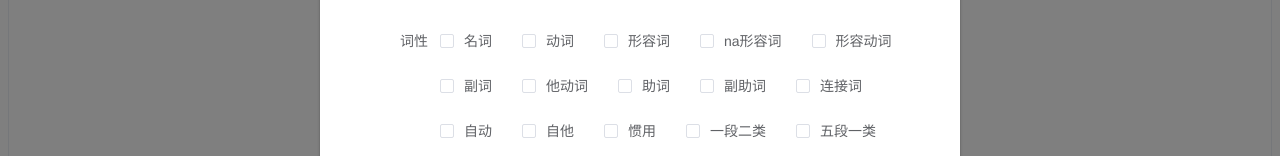
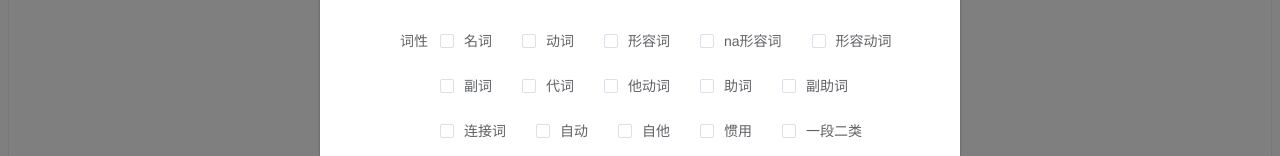
Before and after one commit to VenusChen/JapaneseWordBook, a Vue app in the folder client/: page / in a window 1280 px wide. Both pictures are taken after a click on the button "新建单词". Shown: the part 307-463 px from the top of the page. Built offline with nearby package versions, Linux system fonts and the light colour scheme; no server answers.

Commit message:
增加代词

```diff
--- a/client/src/components/Word.vue
+++ b/client/src/components/Word.vue
@@ -64,6 +64,7 @@
             <el-checkbox label="na形容词"></el-checkbox>
             <el-checkbox label="形容动词"></el-checkbox>
             <el-checkbox label="副词"></el-checkbox>
+            <el-checkbox label="代词"></el-checkbox>
             <el-checkbox label="他动词"></el-checkbox>
             <el-checkbox label="助词"></el-checkbox>
             <el-checkbox label="副助词"></el-checkbox>
```
